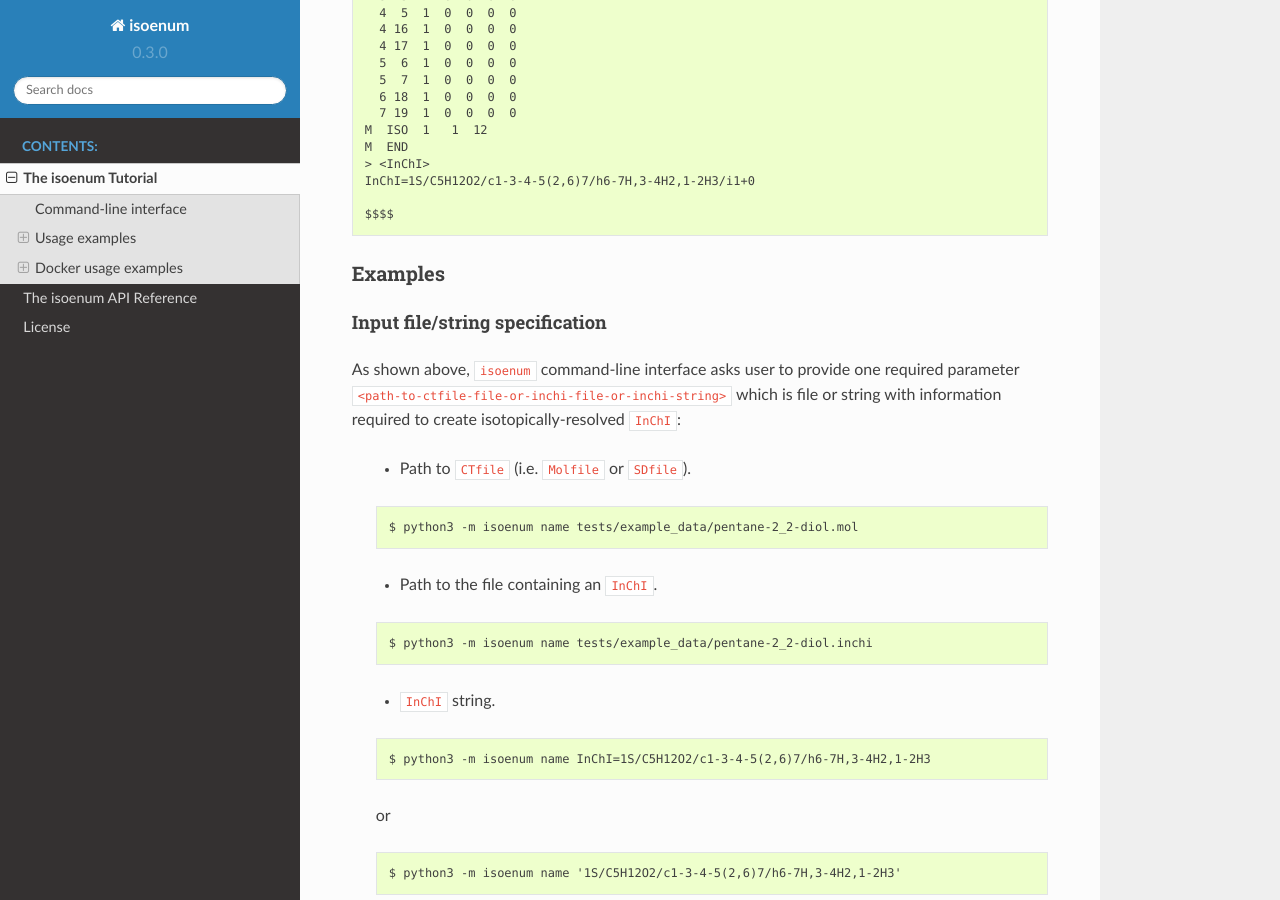
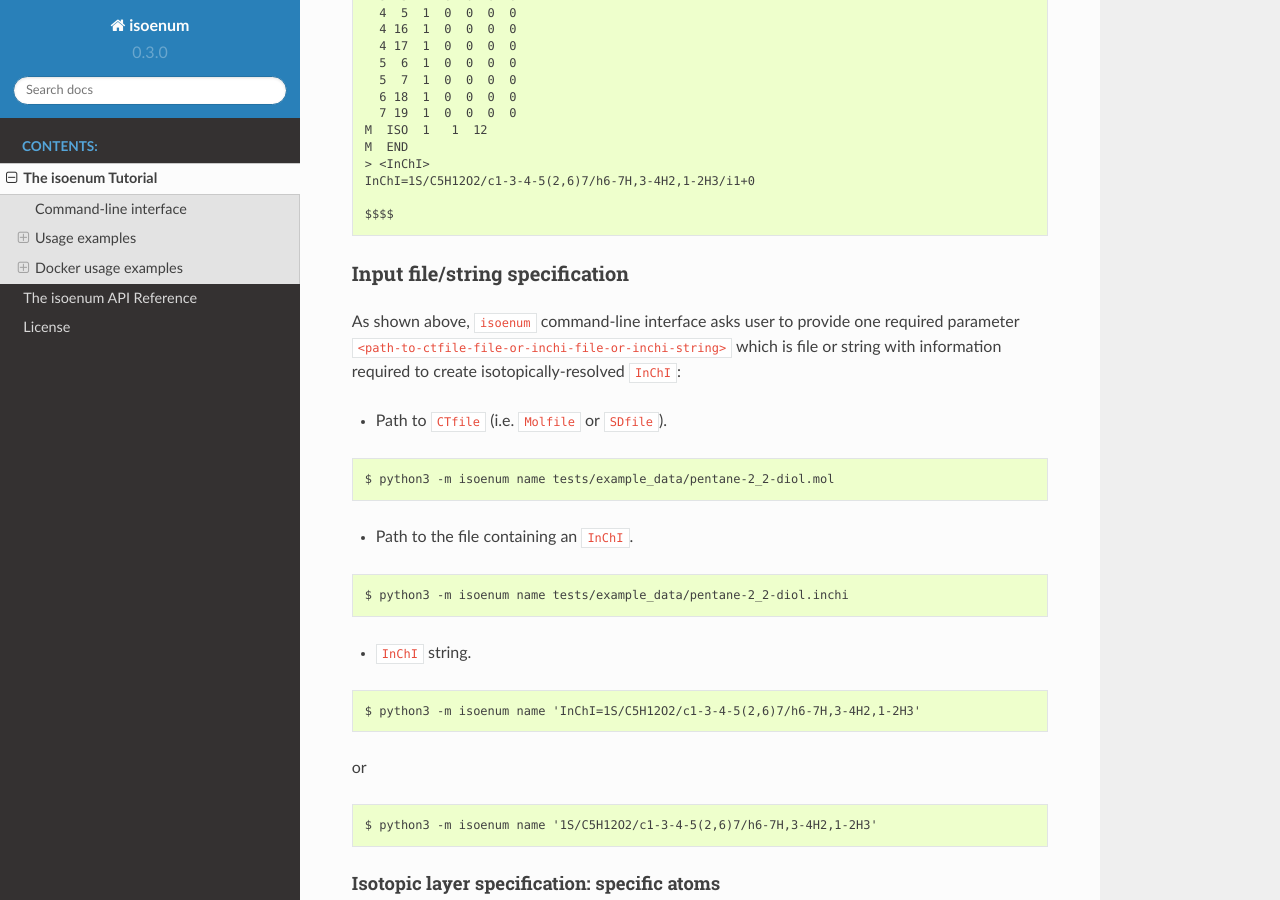
Before and after one commit to MoseleyBioinformaticsLab/isoenum, a Sphinx documentation site: the page built from docs/tutorial.rst, in a window 1280 px wide and 900 px high, scrolled down 3063 px. Built offline with Sphinx 7.4.7 and the Read the Docs theme 2.0.0, drawn with Linux system fonts in a browser that asks for light colours.

```diff
--- a/docs/tutorial.rst
+++ b/docs/tutorial.rst
@@ -187,39 +187,36 @@ We are going to use several input files to generate isotopically-resolved
     $$$$
 
 
-Examples
---------
-
 Input file/string specification
-'''''''''''''''''''''''''''''''
+-------------------------------
 
 As shown above, ``isoenum`` command-line interface asks user
 to provide one required parameter ``<path-to-ctfile-file-or-inchi-file-or-inchi-string>``
 which is file or string with information required to create isotopically-resolved ``InChI``:
 
-   * Path to ``CTfile`` (i.e. ``Molfile`` or ``SDfile``).
-
-   .. code-block:: none
-
-      $ python3 -m isoenum name tests/example_data/pentane-2_2-diol.mol
-
-   * Path to the file containing an ``InChI``.
-
-   .. code-block:: none
-
-      $ python3 -m isoenum name tests/example_data/pentane-2_2-diol.inchi
-
-   * ``InChI`` string.
-
-   .. code-block:: none
-
-      $ python3 -m isoenum name InChI=1S/C5H12O2/c1-3-4-5(2,6)7/h6-7H,3-4H2,1-2H3
-
-   or
-
-   .. code-block:: none
-
-      $ python3 -m isoenum name '1S/C5H12O2/c1-3-4-5(2,6)7/h6-7H,3-4H2,1-2H3'
+* Path to ``CTfile`` (i.e. ``Molfile`` or ``SDfile``).
+
+.. code-block:: none
+
+    $ python3 -m isoenum name tests/example_data/pentane-2_2-diol.mol
+
+* Path to the file containing an ``InChI``.
+
+.. code-block:: none
+
+    $ python3 -m isoenum name tests/example_data/pentane-2_2-diol.inchi
+
+* ``InChI`` string.
+
+.. code-block:: none
+
+    $ python3 -m isoenum name 'InChI=1S/C5H12O2/c1-3-4-5(2,6)7/h6-7H,3-4H2,1-2H3'
+
+or
+
+.. code-block:: none
+
+    $ python3 -m isoenum name '1S/C5H12O2/c1-3-4-5(2,6)7/h6-7H,3-4H2,1-2H3'
 
 
 Isotopic layer specification: specific atoms
```
